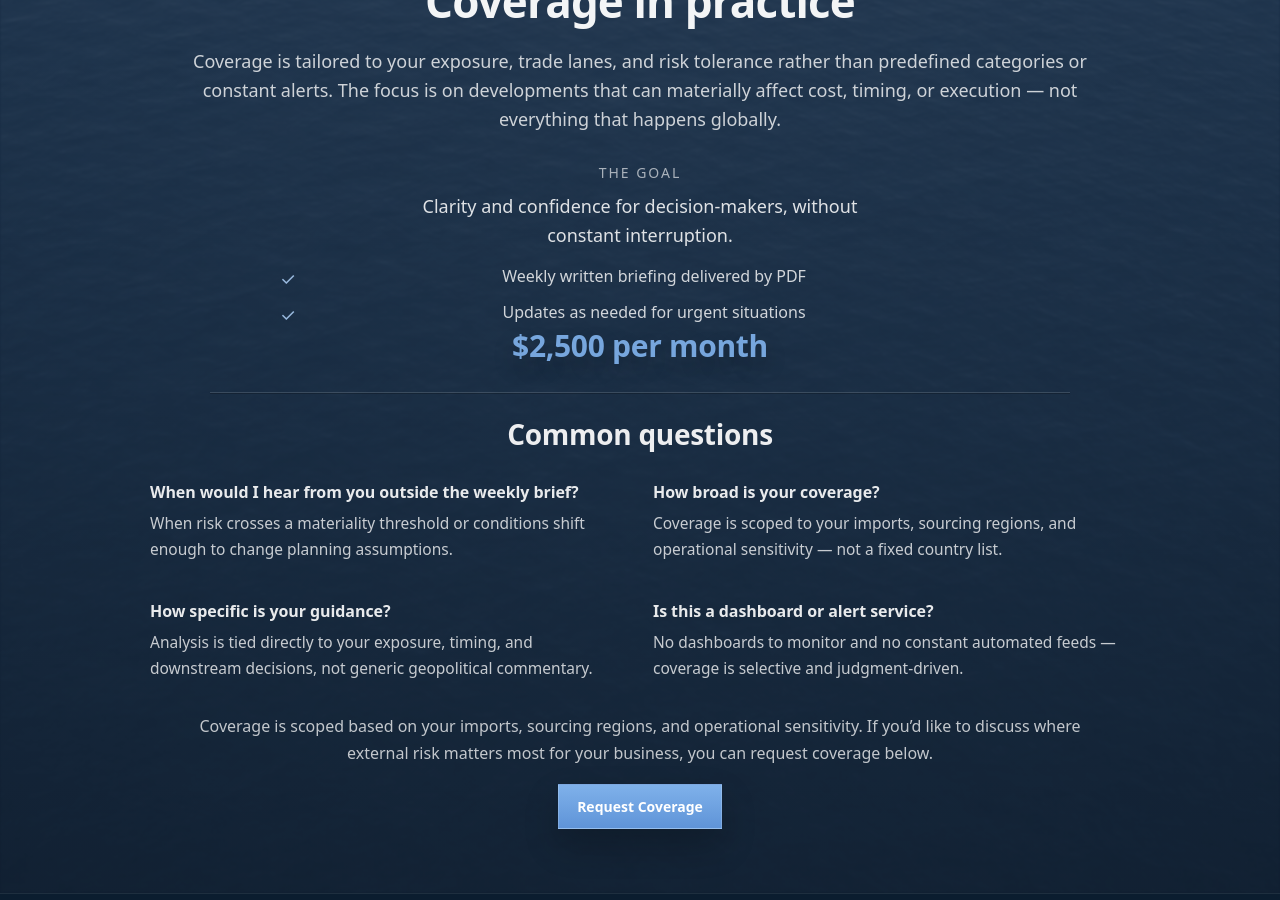
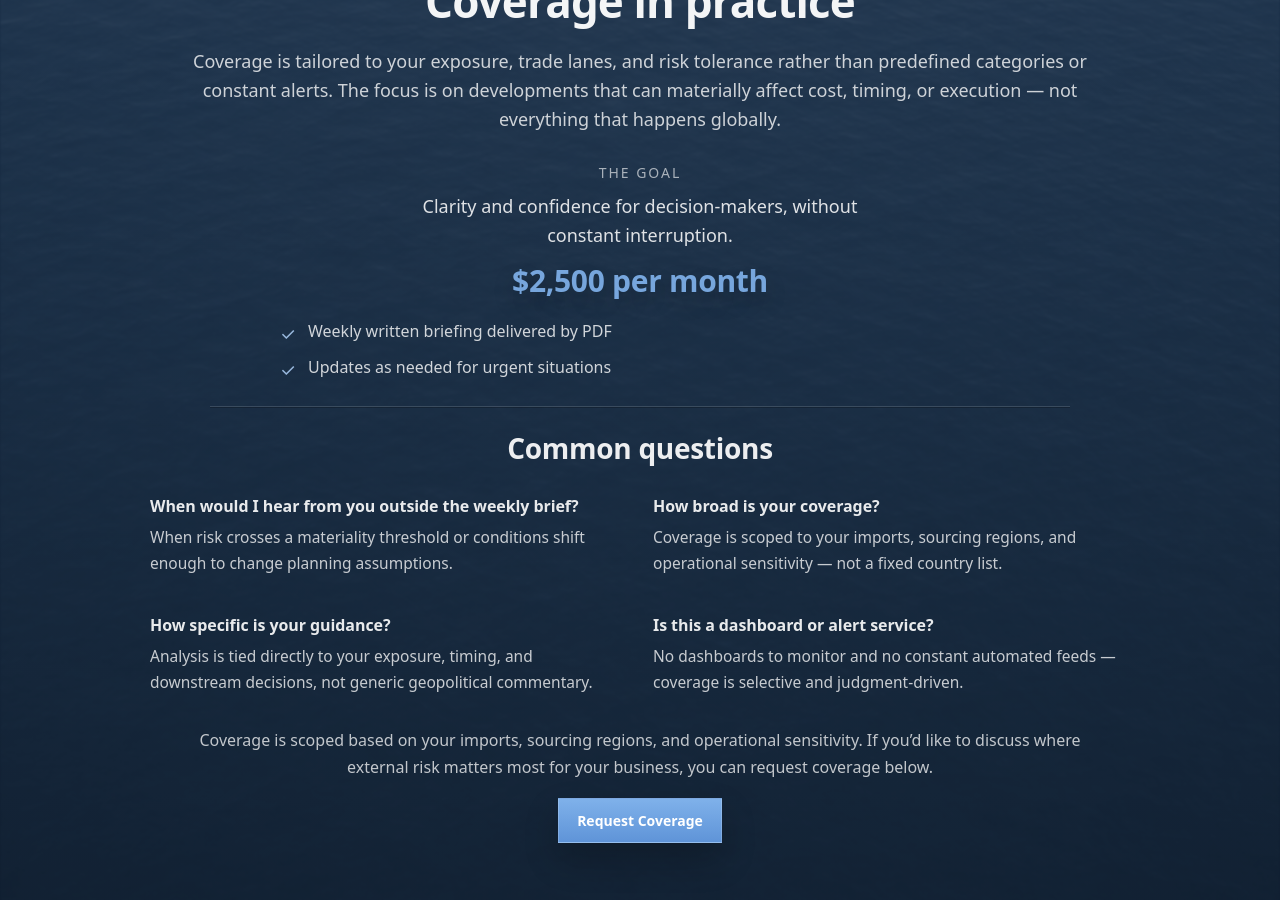
Before and after one commit to importrisk/import-risk-intelligence-site, a Jekyll site: the page built from method.html, in a window 1280 px wide and 900 px high, scrolled down 911 px. Built offline with Jekyll 4.4.1, drawn with Linux system fonts in a browser that asks for light colours.

Commit message:
Update method.html

```diff
--- a/method.html
+++ b/method.html
@@ -214,17 +214,16 @@
   <p class="mp-goal-text">
     Clarity and confidence for decision-makers, without constant interruption.
   </p>
+  <p class="mp-goal-price">$2,500 per month</p>
+</div>
 
-
-    <!-- DELIVERY (separate thought) -->
 <ul class="mp-includes" aria-label="Delivery cadence">
   <li>Weekly written briefing delivered by PDF</li>
   <li>Updates as needed for urgent situations</li>
 </ul>
-        <p class="mp-goal-price">$2,500 per month</p>
-    </div>
 
 <div class="mp-divider" aria-hidden="true"></div>
+
 
     <!-- COMMON QUESTIONS -->
     <section class="mp-faq" aria-label="Common questions">
```
Lines whose indentation alone changed are shown as unchanged.
